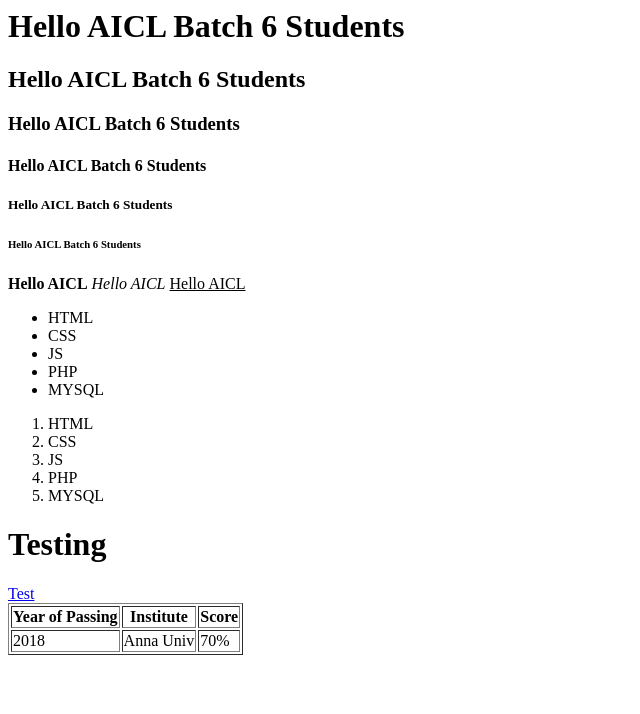
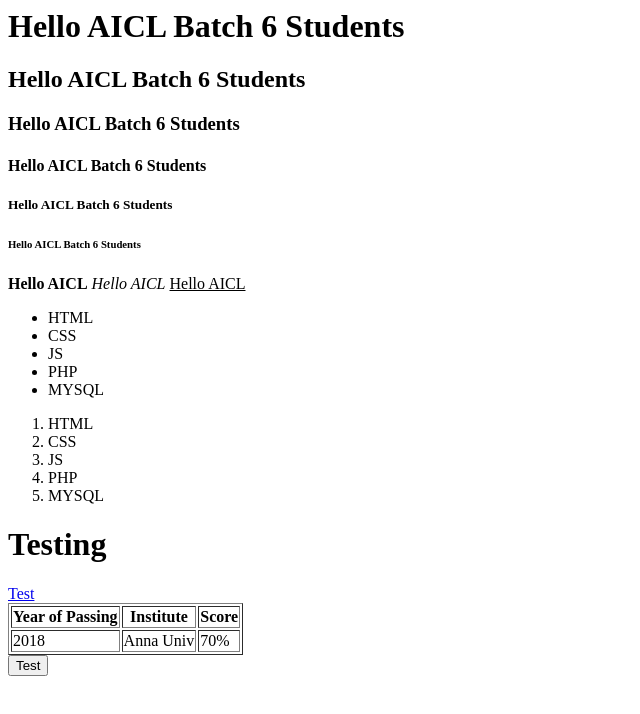
Before and after one commit to santynaren/AICL-FE-B6, a plain HTML site: page index.html in a window 1280 px wide. Shown: the whole page, without its empty margins (0-640 px from the left). Drawn offline with Linux system fonts and the light colour scheme.

Commit message:
feat: added buttons

```diff
--- a/index.html
+++ b/index.html
@@ -40,7 +40,9 @@
     <a href="https://github.com/santynaren">Test</a>
     <!-- table -->
     <table border="1">
+        <!-- Table row -->
         <tr>
+            <!-- table head data -->
             <th>
                 Year of Passing
             </th>
@@ -52,8 +54,9 @@
             </th>
         </tr>
         <tr>
+            <!-- table data -->
             <td>
-               2018
+                2018
             </td>
             <td>
                 Anna Univ
@@ -64,6 +67,8 @@
         </tr>
 
     </table>
+   <button>Test</button>
+
 </body>
 
 </html>
```
Also changed, not shown: 1 other file.
